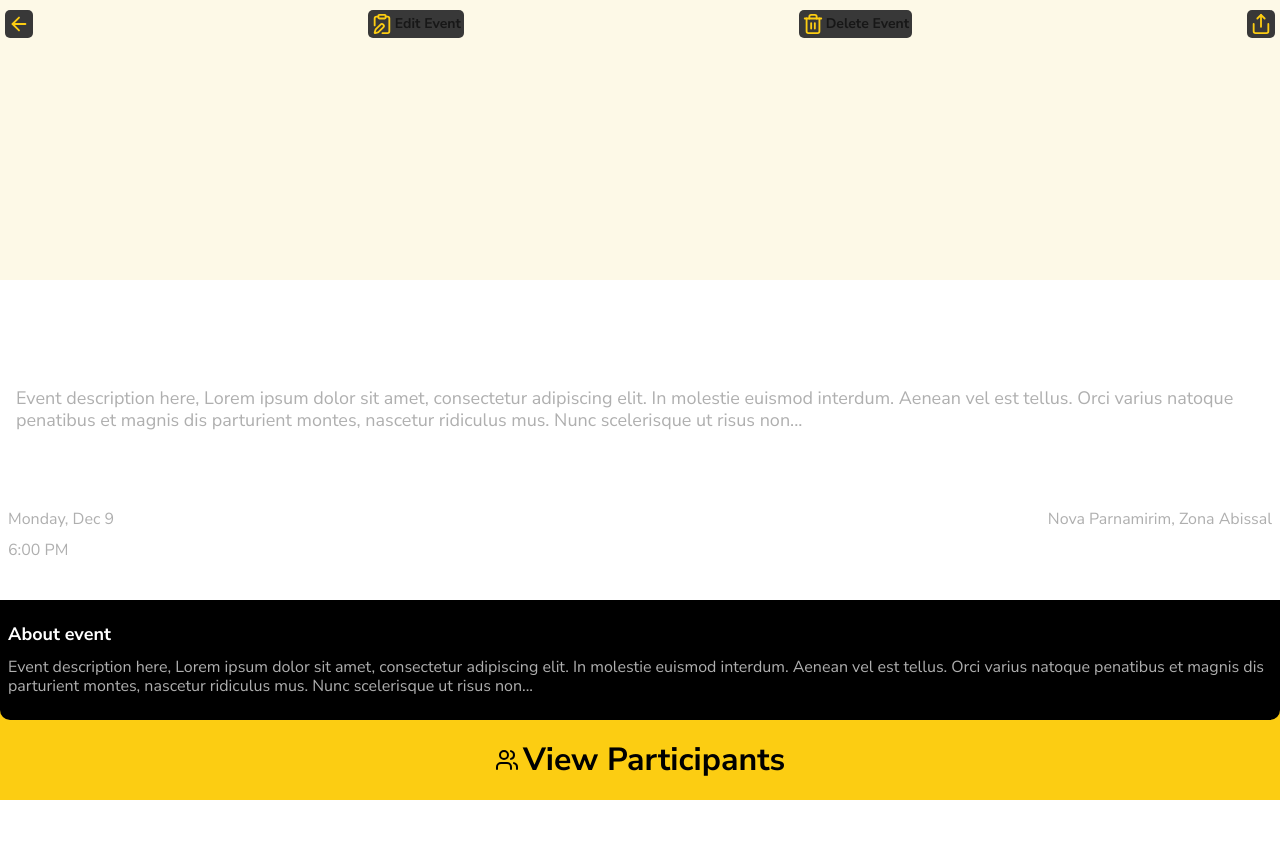
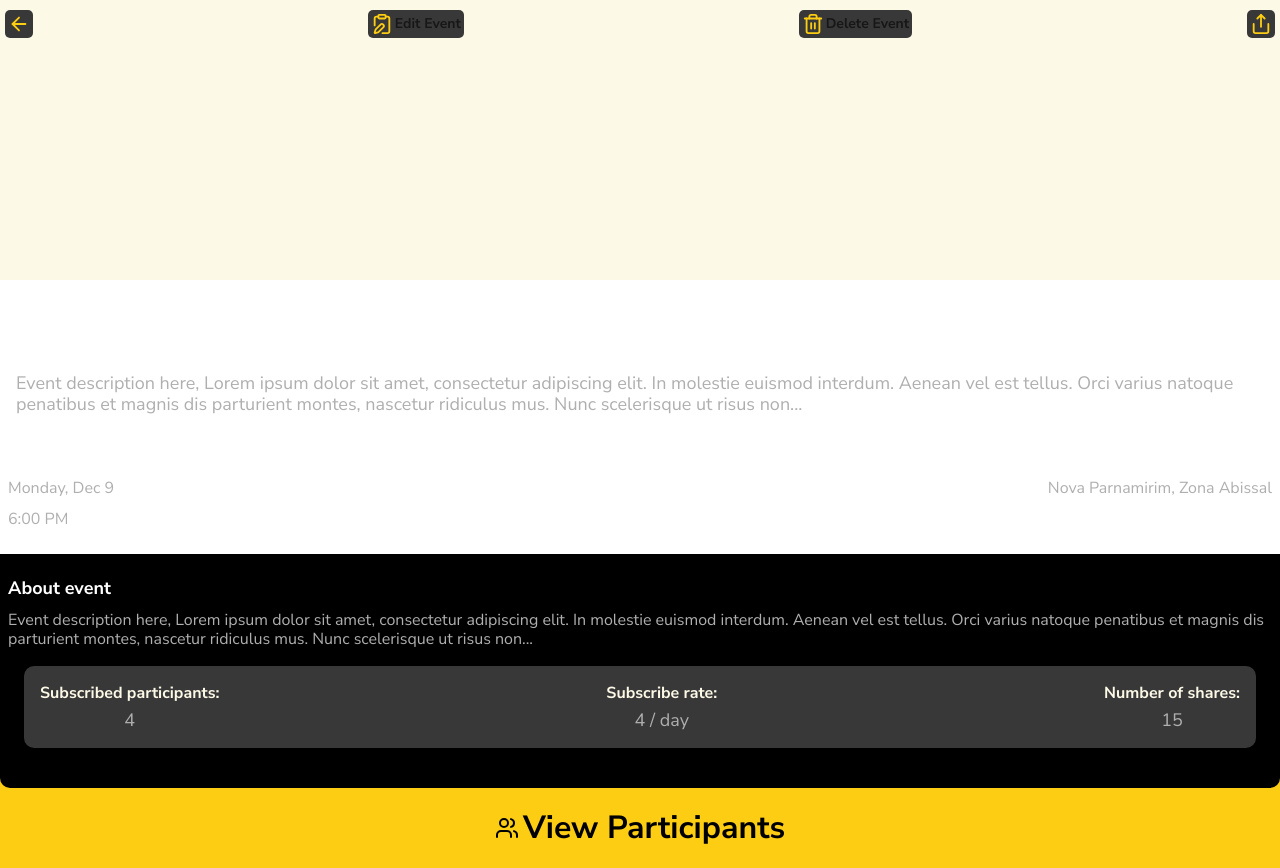
Before and after one commit to Gcld/gatherize, a Next.js app: page /event/1/admin in a window 1280 px wide. Before the commit the page ends 800 px from the top, so only its background shows below. Built offline with nearby package versions, Linux system fonts and the light colour scheme.

Commit message:
feat: dashboard do detalhamento do evento

```diff
--- a/src/app/event/[id]/admin/page.tsx
+++ b/src/app/event/[id]/admin/page.tsx
@@ -1,21 +1,23 @@
 'use client';
 
 import React, { useState } from 'react';
-import { LuArrowLeft, LuClipboardPen, LuShare, LuTrash2, LuUsers} from "react-icons/lu";
+import { LuArrowLeft, LuClipboardPen, LuShare, LuTrash2, LuUsers } from "react-icons/lu";
 import Link from 'next/link';
-import { EventButton, EventDescriptionAndButtonDiv, SubscribeButton } from './styled';
+import { EventButton, EventDescriptionAndButtonDiv, SubscribeButton, DashboardContainer, DashboardItem } from './styled';
 import { Container, EventButtonsDiv, EventDateAndLocationDiv, EventDescriptionDiv, EventPicture, TextBlock, TitleAndDescriptionDiv } from '../styled';
 import EditEventModal from '@/components/EditEventModal';
 
-export default function EventDetailAdmin(){
+export default function EventDetailAdmin() {
     const [isEditModalOpen, setIsEditModalOpen] = useState(false);
-    // eslint-disable-next-line @typescript-eslint/no-unused-vars
-    const [eventData, setEventData] = useState({
+    const [eventData] = useState({
         name: "Headline 1",
         description: "Event description here, Lorem ipsum dolor sit amet, consectetur adipiscing elit. In molestie euismod interdum. Aenean vel est tellus. Orci varius natoque penatibus et magnis dis parturient montes, nascetur ridiculus mus. Nunc scelerisque ut risus non...",
         date: "2023-12-09",
         address: "Nova Parnamirim, Zona Abissal",
-        maxPeople: 100
+        maxPeople: 100,
+        subscribedParticipants: 4,
+        subscribeRate: 4,
+        shares: 15,
     });
 
     const handleEditClick = () => {
@@ -26,16 +28,18 @@ export default function EventDetailAdmin(){
         <Container>
             <EventPicture>
                 <EventButtonsDiv>
-                    <Link href="/" passHref><EventButton><LuArrowLeft className="icon"/></EventButton></Link>
+                    <Link href="/" passHref>
+                        <EventButton><LuArrowLeft className="icon" /></EventButton>
+                    </Link>
                     <EventButton onClick={handleEditClick}>
-                        <LuClipboardPen className="icon"/>
+                        <LuClipboardPen className="icon" />
                         <h3>Edit Event</h3>
                     </EventButton>
                     <EventButton>
-                        <LuTrash2 className="icon"/>
+                        <LuTrash2 className="icon" />
                         <h3>Delete Event</h3>
                     </EventButton>
-                    <EventButton><LuShare className="icon"/></EventButton>
+                    <EventButton><LuShare className="icon" /></EventButton>
                 </EventButtonsDiv>
             </EventPicture>
             <TitleAndDescriptionDiv>
@@ -59,10 +63,24 @@ export default function EventDetailAdmin(){
                         <h4>About event</h4>
                         <h6>{eventData.description}</h6>
                     </TextBlock>
+                    <DashboardContainer>
+                        <DashboardItem>
+                            <h4>Subscribed participants:</h4>
+                            <p>{eventData.subscribedParticipants}</p>
+                        </DashboardItem>
+                        <DashboardItem>
+                            <h4>Subscribe rate:</h4>
+                            <p>{eventData.subscribeRate} / day</p>
+                        </DashboardItem>
+                        <DashboardItem>
+                            <h4>Number of shares:</h4>
+                            <p>{eventData.shares}</p>
+                        </DashboardItem>
+                    </DashboardContainer>
                 </EventDescriptionDiv>
                 <Link href="/event/1/admin/participants" passHref style={{ textDecoration: 'none' }}>
                     <SubscribeButton>
-                        <LuUsers className='participantsIcon'/>
+                        <LuUsers className='participantsIcon' />
                         <h1>View Participants</h1>
                     </SubscribeButton>
                 </Link>
@@ -73,5 +91,5 @@ export default function EventDetailAdmin(){
                 eventData={eventData}
             />
         </Container>
-    )
+    );
 }
--- a/src/app/event/[id]/admin/styled.tsx
+++ b/src/app/event/[id]/admin/styled.tsx
@@ -108,3 +108,46 @@ export const SubscribeButton = styled.div`
         }
     }
 `;
+
+export const DashboardContainer = styled.div`
+    display: flex;
+    flex-direction: column;
+    gap: 12px;
+    padding: 16px;
+    background-color: var(--darkZaori);
+    border-radius: 10px;
+    margin: 16px;
+
+    @media (min-width: 768px) {
+        flex-direction: row;
+        justify-content: space-between;
+    }
+`;
+
+export const DashboardItem = styled.div`
+    display: flex;
+    flex-direction: column;
+    align-items: center;
+    text-align: center;
+    gap: 4px;
+
+    h4 {
+        font-size: 16px;
+        font-weight: bold;
+        color: var(--primaryLightZaori);
+    }
+
+    p {
+        font-size: 14px;
+        font-weight: normal;
+        color: var(--grayZaori);
+
+        @media (min-width: 768px) {
+            font-size: 16px;
+        }
+
+        @media (min-width: 1024px) {
+            font-size: 18px;
+        }
+    }
+`;
```
